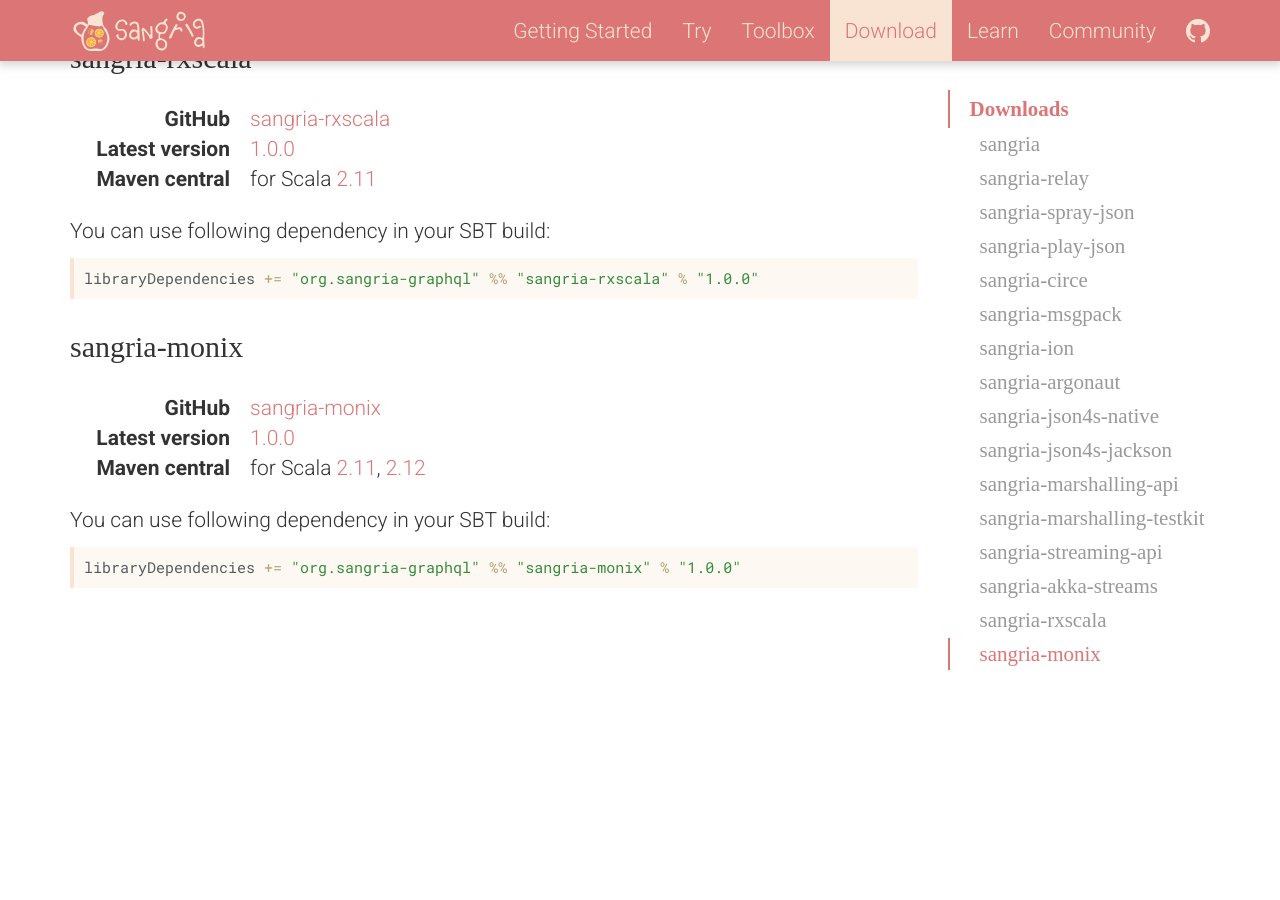
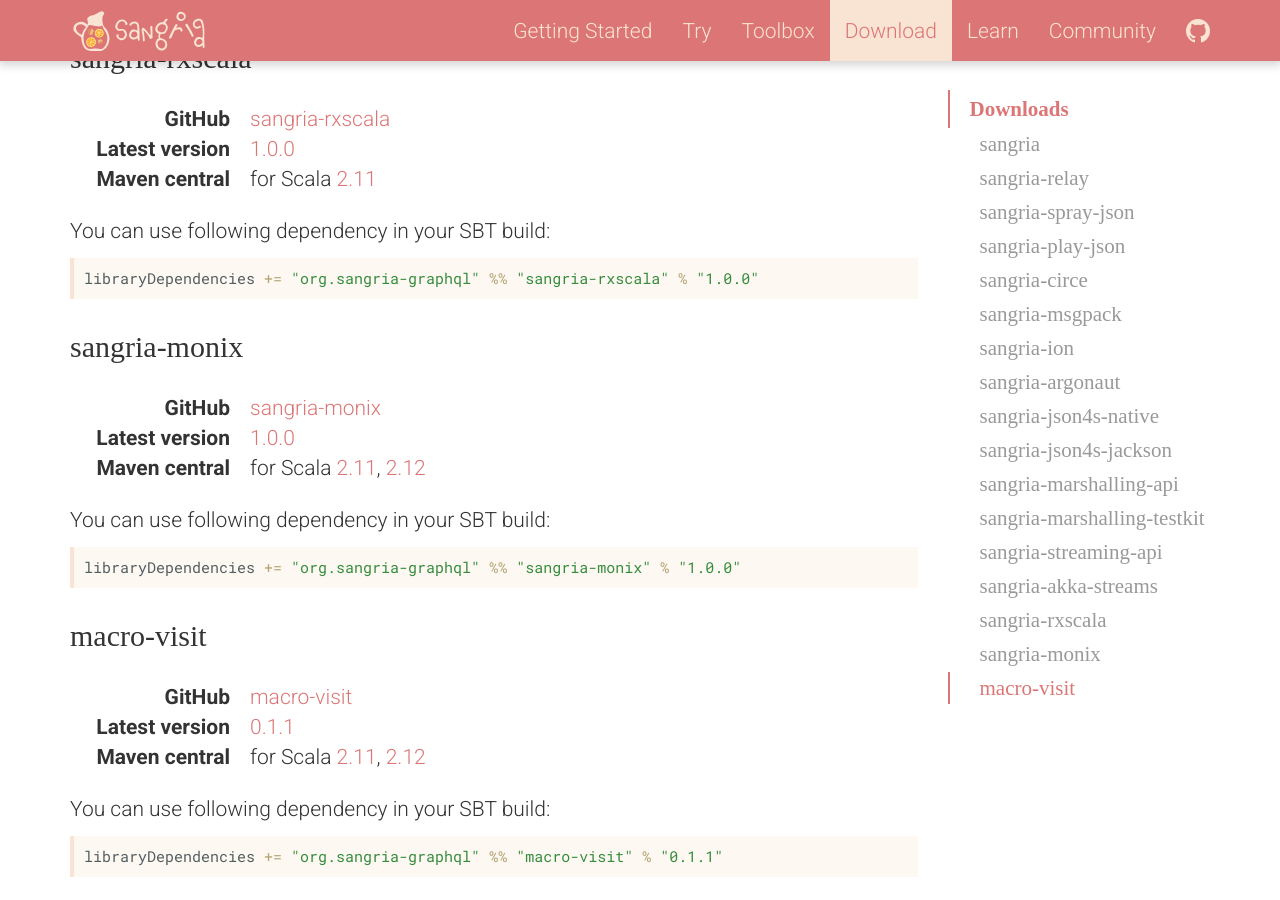
Before and after one commit to sangria-graphql/sangria-graphql.github.io, a Jekyll site: the page built from download.md, in a window 1280 px wide and 900 px high, scrolled down 4290 px. Built offline with Jekyll 4.4.1, drawn with Linux system fonts in a browser that asks for light colours.

Commit message:
Added macro-visit

````diff
--- a/_config.yml
+++ b/_config.yml
@@ -23,6 +23,7 @@
   sangria-akka-streams: 1.0.0
   sangria-rxscala: 1.0.0
   sangria-monix: 1.0.0
+  macro-visit: 0.1.1
 
 groupId: org.sangria-graphql
 
@@ -51,6 +52,7 @@
     sangria-akka-streams: https://github.com/sangria-graphql/sangria-akka-streams
     sangria-rxscala: https://github.com/sangria-graphql/sangria-rxscala
     sangria-monix: https://github.com/sangria-graphql/sangria-monix
+    macro-visit: https://github.com/sangria-graphql/macro-visit
   maven:
     sangria: http://search.maven.org/#artifactdetails%7Corg.sangria-graphql%7Csangria_
     sangria-relay: http://search.maven.org/#artifactdetails%7Corg.sangria-graphql%7Csangria-relay_
@@ -68,6 +70,7 @@
     sangria-akka-streams: http://search.maven.org/#artifactdetails%7Corg.sangria-graphql%7Csangria-akka-streams_
     sangria-rxscala: http://search.maven.org/#artifactdetails%7Corg.sangria-graphql%7Csangria-rxscala_
     sangria-monix: http://search.maven.org/#artifactdetails%7Corg.sangria-graphql%7Csangria-monix_
+    macro-visit: http://search.maven.org/#artifactdetails%7Corg.sangria-graphql%7Cmacro-visit_
   issues:
     sangria: https://github.com/sangria-graphql/sangria/issues
     sangria-relay: https://github.com/sangria-graphql/sangria-relay/issues
@@ -85,6 +88,7 @@
     sangria-akka-streams: https://github.com/sangria-graphql/sangria-akka-streams/issues
     sangria-rxscala: https://github.com/sangria-graphql/sangria-rxscala/issues
     sangria-monix: https://github.com/sangria-graphql/sangria-monix/issues
+    macro-visit: https://github.com/sangria-graphql/macro-visit/issues
   releases:
     sangria: https://github.com/sangria-graphql/sangria/releases
     sangria-relay: https://github.com/sangria-graphql/sangria-relay/releases
@@ -102,6 +106,7 @@
     sangria-akka-streams: https://github.com/sangria-graphql/sangria-akka-streams/releases
     sangria-rxscala: https://github.com/sangria-graphql/sangria-rxscala/releases
     sangria-monix: https://github.com/sangria-graphql/sangria-monix/releases
+    macro-visit: https://github.com/sangria-graphql/macro-visit/releases
   website: https://github.com/sangria-graphql/sangria-website
   jekyll: http://jekyllrb.com/
   ghpages: https://pages.github.com/
--- a/download.md
+++ b/download.md
@@ -265,3 +265,19 @@
 ```scala
 libraryDependencies += "{{site.groupId}}" %% "sangria-monix" % "{{site.version.sangria-monix}}"
 ```
+
+### macro-visit
+
+<dl class="dl-horizontal">
+  <dt>GitHub</dt><dd><a target="_blank" href="{{site.link.repo.macro-visit}}">macro-visit</a></dd>
+  <dt>Latest version</dt><dd><a target="_blank" href="{{site.link.releases.macro-visit}}">{{site.version.macro-visit}}</a></dd>
+  <dt>Maven central</dt><dd>
+    for Scala <a target="_blank" href="{{site.link.maven.macro-visit}}2.11%7C{{site.version.macro-visit}}%7Cjar">2.11</a>, <a target="_blank" href="{{site.link.maven.macro-visit}}2.12%7C{{site.version.macro-visit}}%7Cjar">2.12</a>
+  </dd>
+</dl>
+
+You can use following dependency in your SBT build:
+
+```scala
+libraryDependencies += "{{site.groupId}}" %% "macro-visit" % "{{site.version.macro-visit}}"
+```
````
